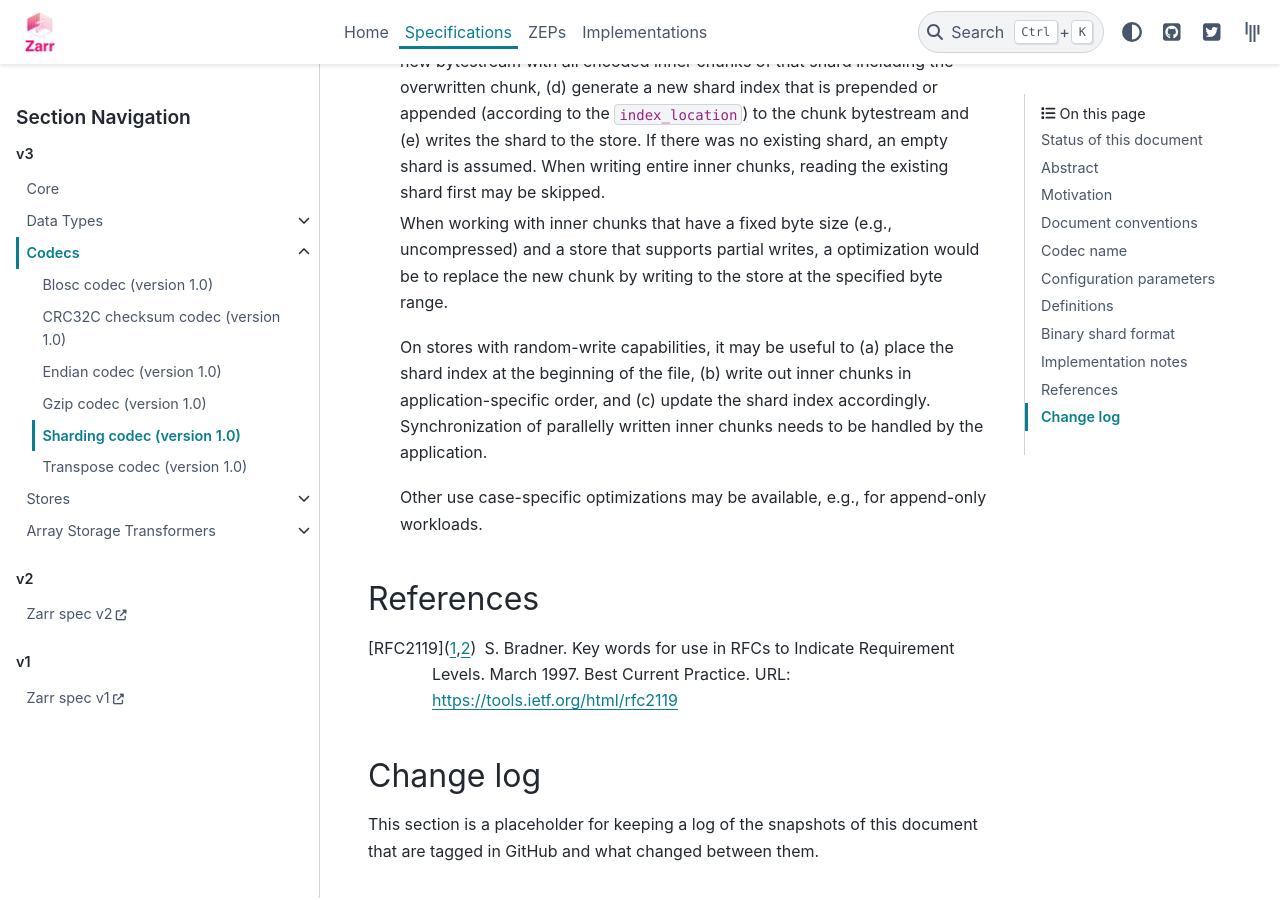
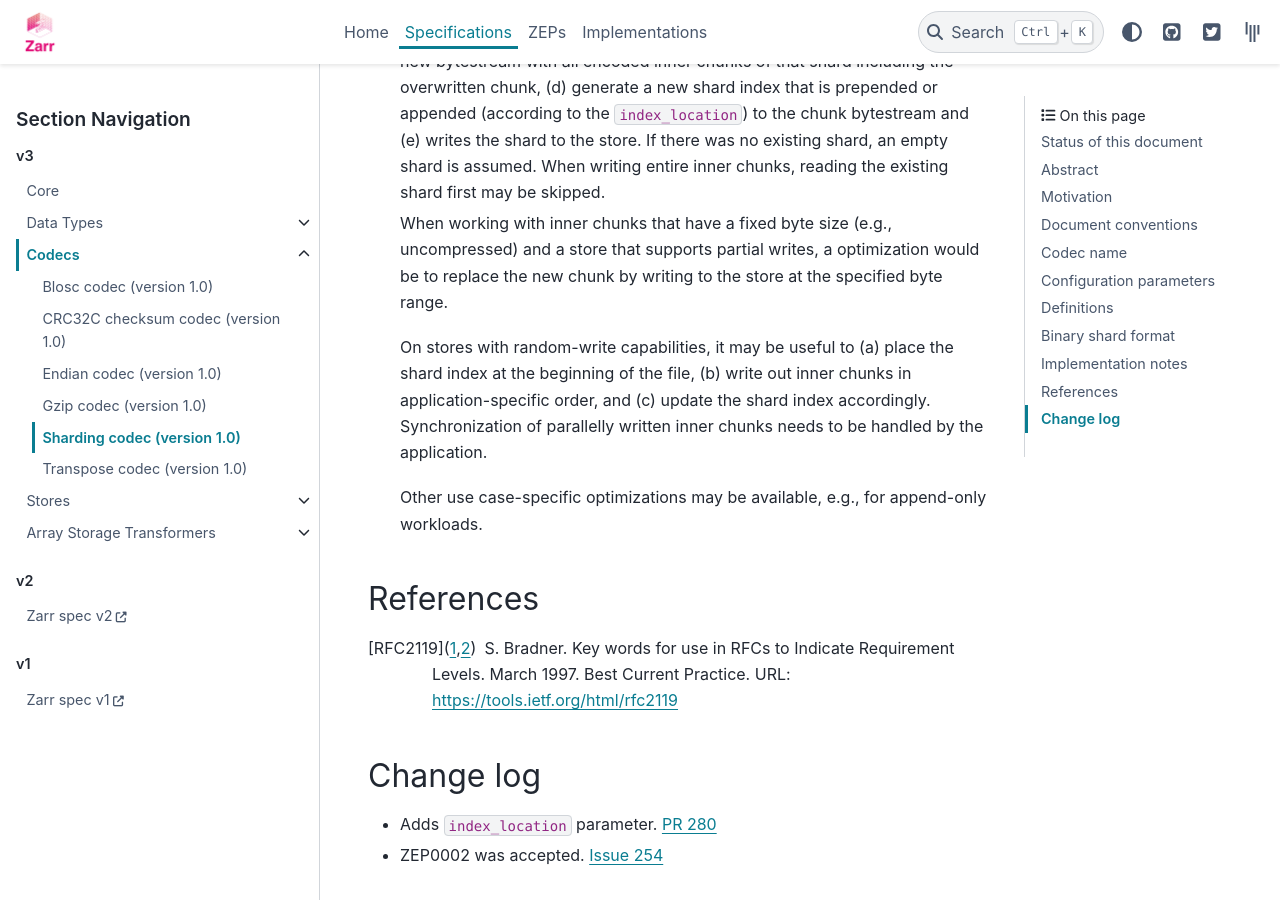
Before and after one commit to zarr-developers/zarr-specs, a Sphinx documentation site: the page built from docs/v3/codecs/sharding-indexed/v1.0.rst, in a window 1280 px wide and 900 px high, scrolled down 7092 px. Built offline with Sphinx 7.4.7 and the PyData theme 0.15.4, drawn with Linux system fonts in a browser that asks for light colours; a script that is not in the unit is left out.

Commit message:
adds changelog entries

```diff
--- a/docs/v3/codecs/sharding-indexed/v1.0.rst
+++ b/docs/v3/codecs/sharding-indexed/v1.0.rst
@@ -307,5 +307,6 @@ References
 Change log
 ==========
 
-This section is a placeholder for keeping a log of the snapshots of this
-document that are tagged in GitHub and what changed between them.
+* Adds ``index_location`` parameter. `PR 280 <https://github.com/zarr-developers/zarr-specs/pull/280>`_
+
+* ZEP0002 was accepted. `Issue 254 <https://github.com/zarr-developers/zarr-specs/pull/254>`_
```
